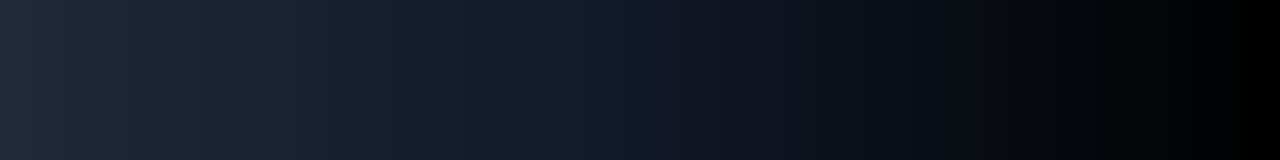
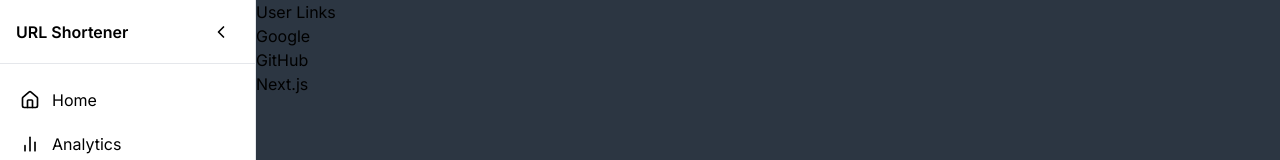
Before and after one commit to titan1230/Tiny-Path, a Next.js app: page /dashboard/links in a window 1280 px wide. Before the commit this address had no page. Shown: the top 160 px of the page. Built offline with nearby package versions, Linux system fonts and the light colour scheme; no server answers.

Commit message:
Add LinksPage component to display user links

```diff
--- /dev/null
+++ b/src/app/dashboard/links/page.tsx
@@ -0,0 +1,26 @@
+import React from 'react';
+
+const LinksPage = () => {
+  const userLinks = [
+    { id: 1, title: 'Google', url: 'https://www.google.com' },
+    { id: 2, title: 'GitHub', url: 'https://github.com' },
+    { id: 3, title: 'Next.js', url: 'https://nextjs.org' },
+  ];
+
+  return (
+    <div>
+      <h1>User Links</h1>
+      <ul>
+        {userLinks.map((link) => (
+          <li key={link.id}>
+            <a href={link.url} target="_blank" rel="noopener noreferrer">
+              {link.title}
+            </a>
+          </li>
+        ))}
+      </ul>
+    </div>
+  );
+};
+
+export default LinksPage;
```
